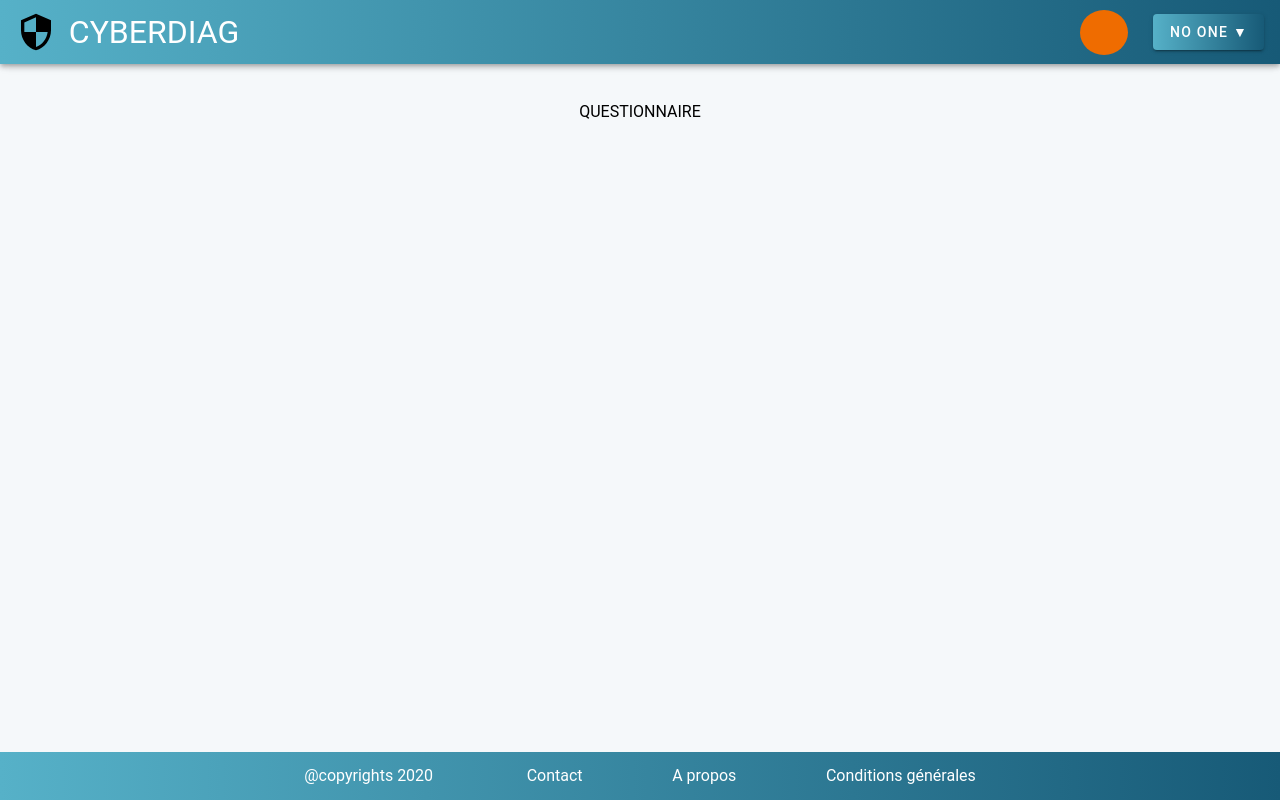
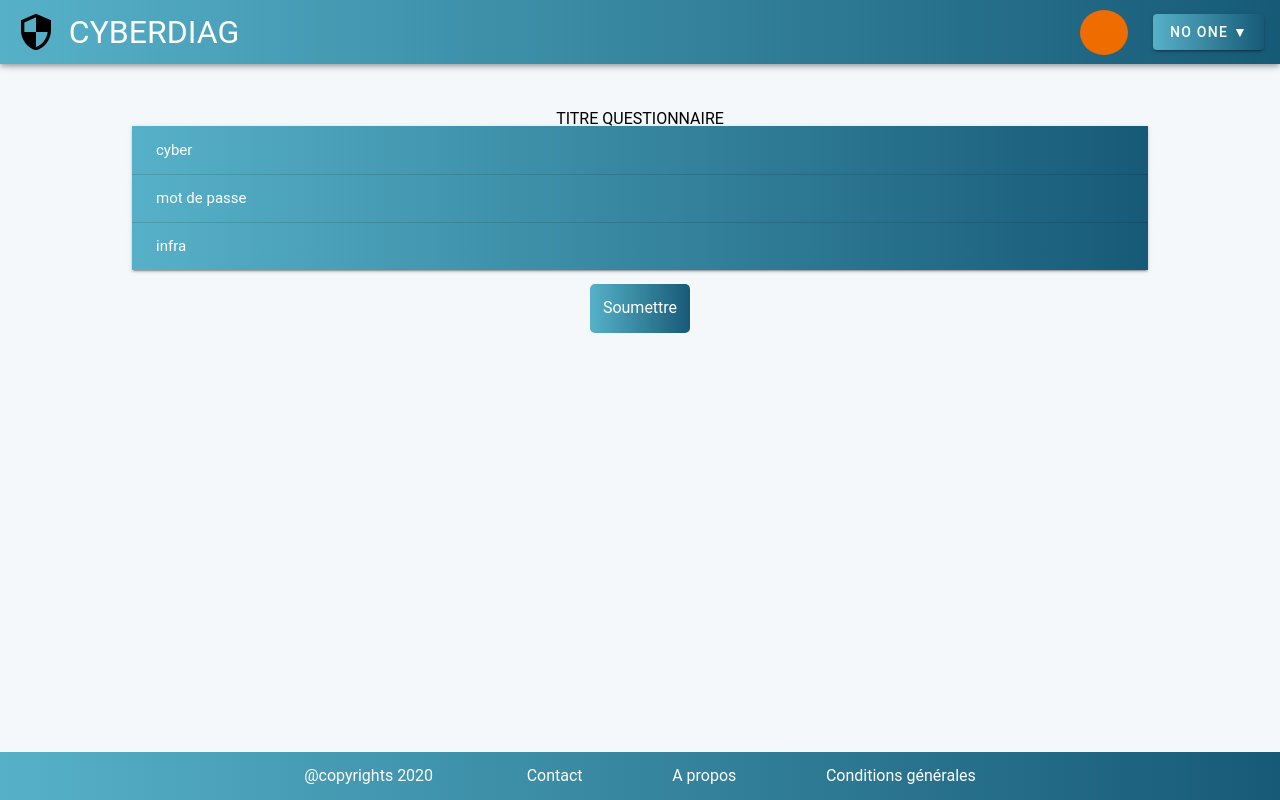
Before and after one commit to corinnerusso/cyberdiag_front, a Vue app: page /survey in a window 1280 px wide. Built offline with nearby package versions, Linux system fonts and the light colour scheme; the HTML template or start-up script is replaced by a standard one.

Commit message:
implemente survey page

```diff
--- a/src/App.vue
+++ b/src/App.vue
@@ -29,3 +29,10 @@ export default {
   justify-content: center;
 }
 </style>
+
+<style >
+.router-link {
+  color: white;
+  text-decoration: none;
+}
+</style>
--- a/src/components/HomePage.vue
+++ b/src/components/HomePage.vue
@@ -52,8 +52,9 @@
         title="Modifier le questionnaire"
       >mdi-pencil</v-icon>
       <v-icon small @click="deleteItem(item)" title="Supprimer">mdi-delete</v-icon>
-      <v-icon small @click="deleteItem(item)" title="Aller au questionnaire">arrow_right_alt</v-icon>
-      <v-icon small @click="deleteItem(item)" title="Voir les résultats">trending_up</v-icon>
+
+      <router-link class="router-link" to="/Survey">→</router-link>
+      <v-icon small title="Voir les résultats">trending_up</v-icon>
     </template>
     <template v-slot:no-data>
       <v-btn color="primary" @click="initialize">Reset</v-btn>
@@ -161,4 +162,10 @@ export default {
   margin: 4px;
   color: gray;
 }
+
+.router-link {
+  text-decoration: none;
+  margin-right: 5px;
+  color: gray;
+}
 </style>
--- a/src/components/MyAccount.vue
+++ b/src/components/MyAccount.vue
@@ -11,6 +11,11 @@
       <p>Mot de passe</p>
       <p>*******</p>
       <button>Modifier</button>
+    </div>
+    <div>
+      <button class="account_end_button">
+        <router-link class="router-link" to="/home">Terminer</router-link>
+      </button>
     </div>
   </div>
 </template>
@@ -42,10 +47,25 @@ export default {
   border: 0.1rem solid grey;
 }
 
+/* MODIFY BUTTON */
+
 button {
   background-image: linear-gradient(to right, #56b1c8, #175a77);
   padding-left: 1vw;
   padding-right: 1vw;
   border-radius: 5px;
+  color: white;
+}
+
+/* END BUTTON */
+.account_end_button {
+  margin-top: 2vw;
+  padding: 0.8vw 1.5vw 0.8vw 1.5vw;
+  border-radius: 5px;
+}
+
+.router-link {
+  color: white;
+  text-decoration: none;
 }
 </style>
--- a/src/components/MySurvey.vue
+++ b/src/components/MySurvey.vue
@@ -1,9 +1,95 @@
 <template>
-  <div>QUESTIONNAIRE</div>
+  <div>
+    <p>TITRE QUESTIONNAIRE</p>
+
+    <v-row align="center">
+      <v-expansion-panels
+        :accordion="accordion"
+        :popout="popout"
+        :inset="inset"
+        :multiple="multiple"
+        :focusable="focusable"
+        :disabled="disabled"
+        :readonly="readonly"
+        :flat="flat"
+        :hover="hover"
+        :tile="tile"
+      >
+        <v-expansion-panel v-for="(item,index) in items" :key="index">
+          <v-expansion-panel-header style="color:white">{{item}}</v-expansion-panel-header>
+          <v-expansion-panel-content>
+            <div class="survey_questions">
+              <p>Question 1</p>
+              <input type="checkbox" id="checkbox" v-model="checked" />
+              <label for="one">One</label>
+              <br />
+              <input type="checkbox" id="checkbox" v-model="checked" />
+              <label for="two">Two</label>
+              <p>Question 2</p>
+              <input type="checkbox" id="checkbox" v-model="checked" />
+              <label for="one">One</label>
+              <br />
+              <input type="checkbox" id="checkbox" v-model="checked" />
+              <label for="two">Two</label>
+            </div>
+          </v-expansion-panel-content>
+        </v-expansion-panel>
+      </v-expansion-panels>
+    </v-row>
+
+    <button class="survey_submit_button">Soumettre</button>
+  </div>
 </template>
 
 <script>
 export default {
-  name: "MySurvey"
+  name: "MySurvey",
+
+  data: () => ({
+    accordion: false,
+    popout: true,
+    inset: false,
+    multiple: false,
+    disabled: false,
+    readonly: false,
+    focusable: false,
+    flat: false,
+    hover: false,
+    tile: true,
+    items: ["cyber", "mot de passe", "infra"],
+    isClicked: true
+  })
 };
 </script>
+
+<style scoped>
+/* THEME TITLE */
+.v-application--is-ltr .v-expansion-panel-header {
+  background-image: linear-gradient(to right, #56b1c8, #175a77);
+}
+
+/*QUESTIONS*/
+
+.survey_questions {
+  text-align: start;
+}
+p {
+  margin-bottom: 7px;
+  margin-top: 7px;
+}
+
+input,
+label {
+  margin-left: 10px;
+}
+
+/* SUBMIT BUTTON */
+
+.survey_submit_button {
+  background-image: linear-gradient(to right, #56b1c8, #175a77);
+  margin-top: 2vw;
+  padding: 1vw;
+  border-radius: 5px;
+  color: white;
+}
+</style>
--- a/src/components/Navbar.vue
+++ b/src/components/Navbar.vue
@@ -64,4 +64,8 @@ export default {
   width: 45px;
   margin: 2%;
 }
+
+.v-icon.v-icon {
+  font-size: 30px;
+}
 </style>
--- a/src/views/Account.vue
+++ b/src/views/Account.vue
@@ -1,5 +1,5 @@
 <template>
-  <div style="margin-top:100px" class="home">
+  <div style="margin-top:100px" class="account">
     <MyAccount />
   </div>
 </template>
--- a/src/views/Contact.vue
+++ b/src/views/Contact.vue
@@ -1,5 +1,5 @@
 <template>
-  <div style="margin-top:100px" class="home">
+  <div style="margin-top:100px" class="contact">
     <ContactPage />
   </div>
 </template>
--- a/src/views/Login.vue
+++ b/src/views/Login.vue
@@ -1,5 +1,5 @@
 <template>
-  <div style="margin-top:100px" class="home">
+  <div style="margin-top:100px" class="login">
     <LoginPage />
   </div>
 </template>
@@ -17,7 +17,7 @@ export default {
 </script>
 
 <style scoped>
-.home {
+.login {
   padding-left: 10%;
   padding-right: 10%;
 }
--- a/src/views/Survey.vue
+++ b/src/views/Survey.vue
@@ -16,3 +16,10 @@ export default {
   }
 };
 </script>
+
+<style scoped>
+.survey {
+  padding-left: 10%;
+  padding-right: 10%;
+}
+</style>
```
